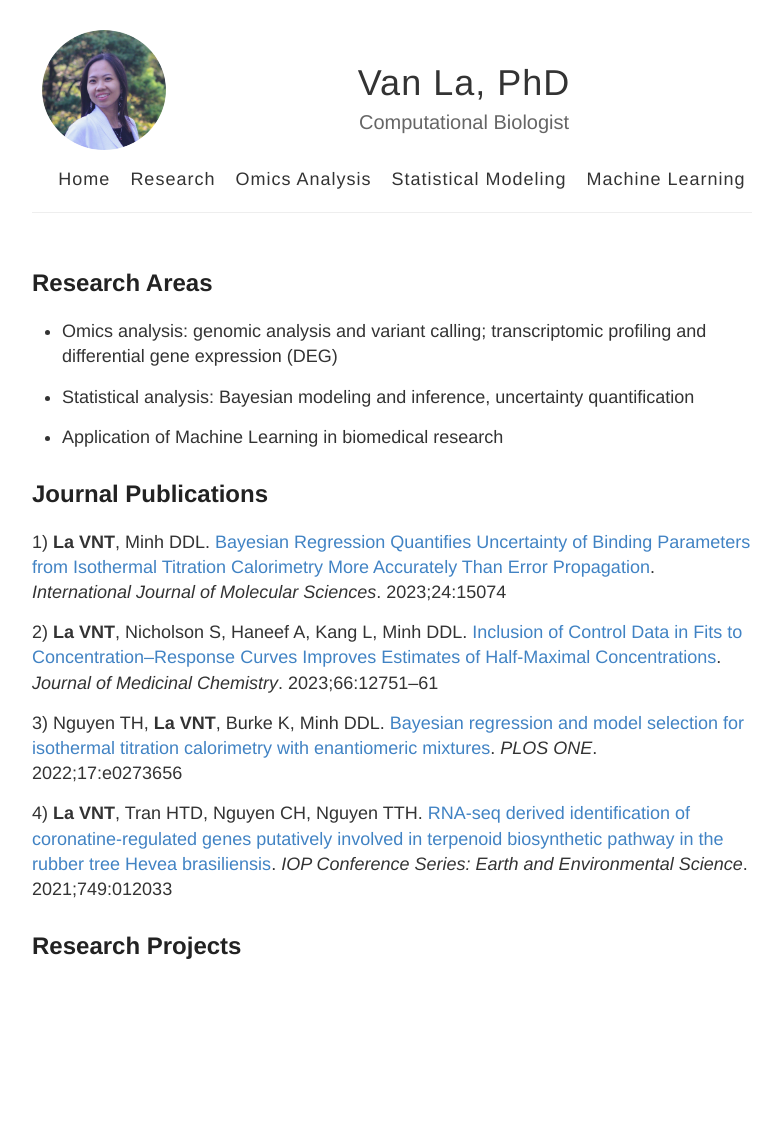
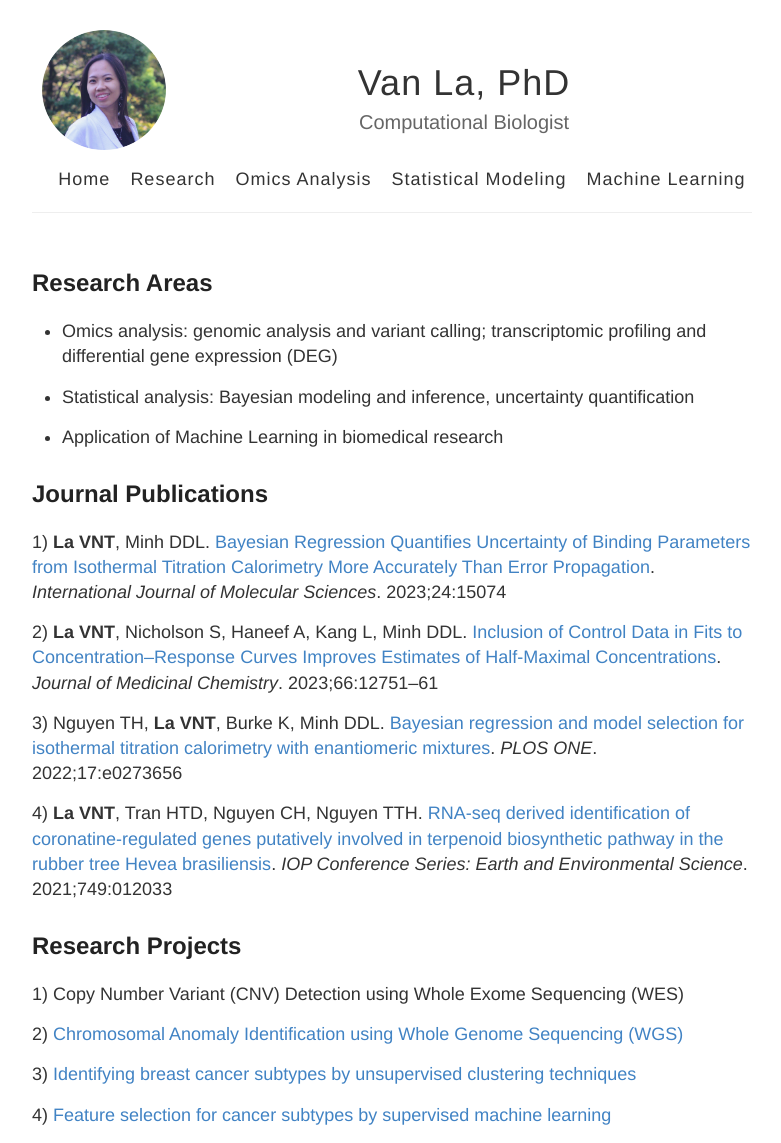
Before and after one commit to vanngocthuyla/vanngocthuyla.github.io, a Jekyll site: the page built from _pages/research.md, in a window 1280 px wide. Shown: the whole page, without its empty margins (248-1029 px from the left). Built offline with Jekyll 4.4.1, drawn with Linux system fonts in a browser that asks for light colours; our own code applies the rules of GitHub Pages for plain Markdown files; before the commit the page ends 982 px from its top, so only the background shows below that.

Commit message:
Update research.md

```diff
--- a/_pages/research.md
+++ b/_pages/research.md
@@ -21,3 +21,11 @@
 involved in terpenoid biosynthetic pathway in the rubber tree Hevea brasiliensis](https://iopscience.iop.org/article/10.1088/1755-1315/749/1/012033). _IOP Conference Series: Earth and Environmental Science_. 2021;749:012033
 
 ## Research Projects
+
+1) Copy Number Variant (CNV) Detection using Whole Exome Sequencing (WES)
+
+2) [Chromosomal Anomaly Identification using Whole Genome Sequencing (WGS)](https://vanngocthuyla.github.io/posts/omics/NIPT/)
+
+3) [Identifying breast cancer subtypes by unsupervised clustering techniques](https://vanngocthuyla.github.io/posts/ML/unsupervised/)
+
+4) [Feature selection for cancer subtypes by supervised machine learning](https://vanngocthuyla.github.io/posts/ML/supervised/)
```
